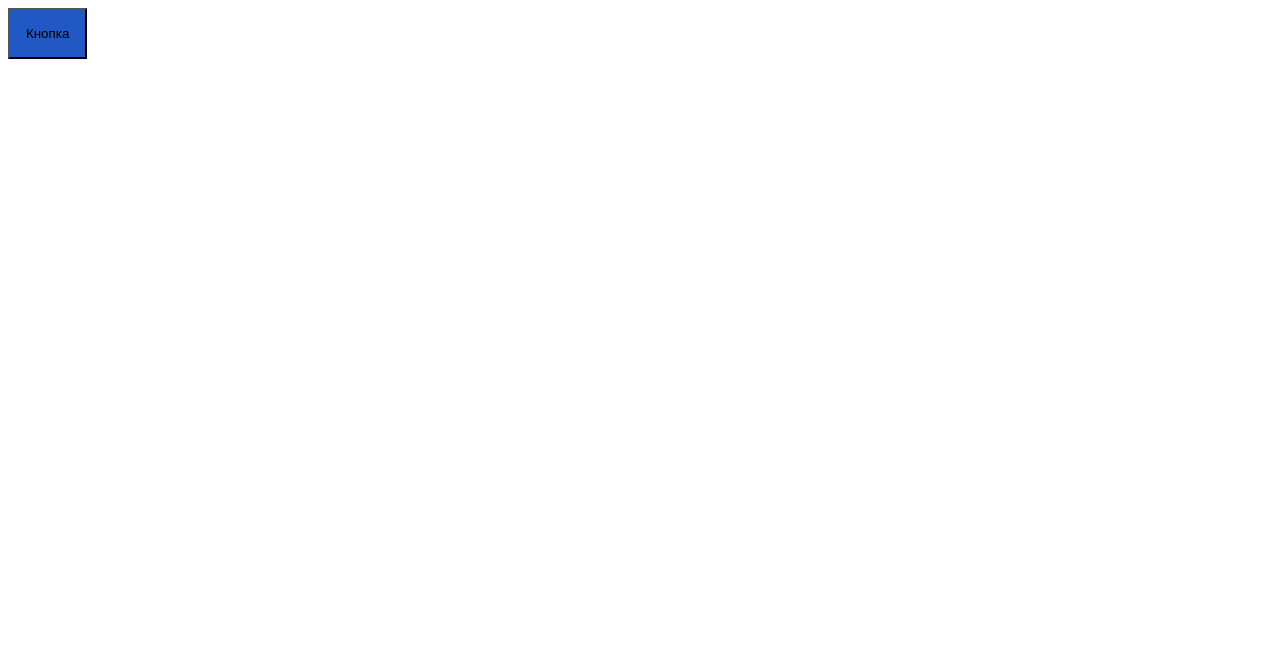
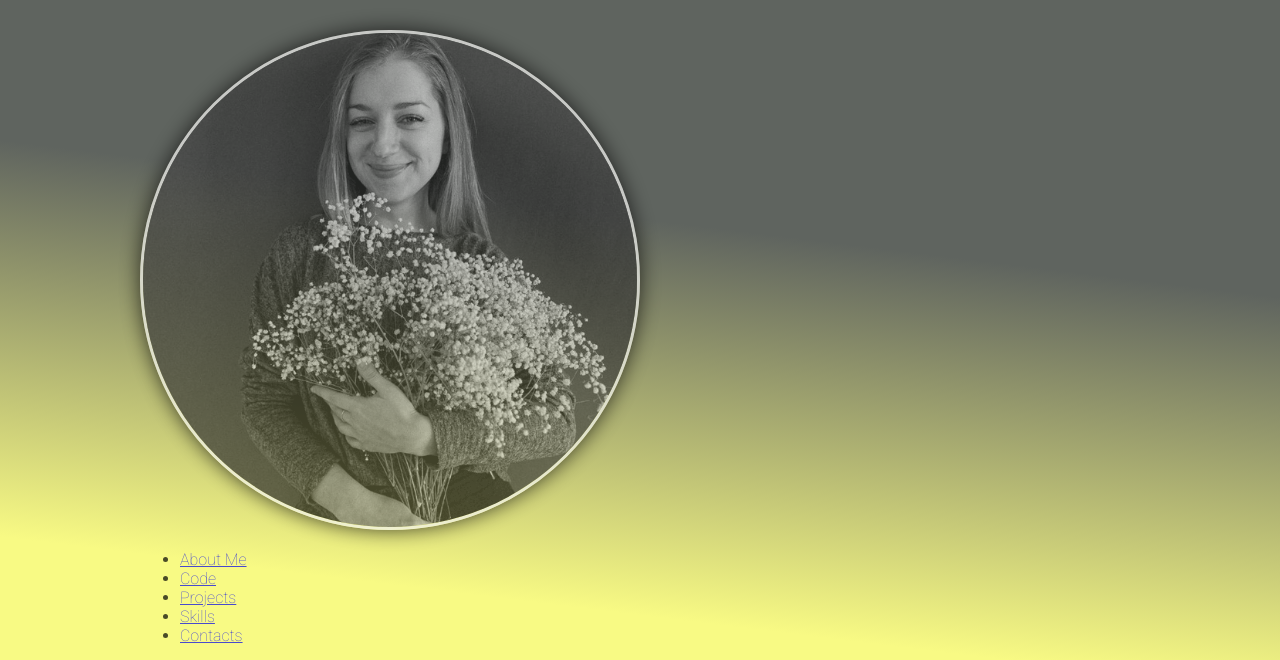
Before and after one commit to BelyakovaAV/rsschool-cv, a plain HTML site: page index.html in a window 1280 px wide. Shown: the top 660 px of the page. Drawn offline with Linux system fonts and the light colour scheme.

Commit message:
feat:creating a header block

```diff
--- a/index.html
+++ b/index.html
@@ -2,13 +2,63 @@
 <html lang="en">
 <head>
   <meta charset="UTF-8">
-  <meta http-equiv="X-UA-Compatible" content="IE=edge">
   <meta name="viewport" content="width=device-width, initial-scale=1.0">
   <link rel="stylesheet" href="style.css">
-  <title>Variable in CSS</title>
-
+  <link rel="icon" href="img/r11.ico">
+  <link rel="preconnect" href="https://fonts.googleapis.com">
+<link rel="preconnect" href="https://fonts.gstatic.com" crossorigin>
+<link href="https://fonts.googleapis.com/css2?family=Oswald:wght@400;700&family=Raleway:ital,wght@1,400;1,700&family=Roboto+Mono:wght@400;700&family=Roboto:ital,wght@0,100;1,400&display=swap" rel="stylesheet">
+<title>CV</title>
 </head>
 <body>
-  <button type="button" class="btn">Кнопка</button>
+  <header class="header">
+    <div class="container">
+        <div class="header__container">
+            <div class="header__photo">
+                <img src="img/foto.png" alt="photo" class="header__image">
+            </div>
+            <div class="header__content">
+                <nav class="header-menu">
+                    <ul class="header-menu__list">
+                        <li class="header-menu__item">
+                            <a href="#about" class="header-menu__link">About Me</a>
+                        </li>
+                        <li class="header-menu__item">
+                            <a href="#code" class="header-menu__link">Code</a>
+                        </li>
+                        <li class="header-menu__item">
+                            <a href="#projects" class="header-menu__link">Projects</a>
+                        </li>
+                        <li class="header-menu__item">
+                            <a href="#skills" class="header-menu__link">Skills</a>
+                        </li>
+                        <li class="header-menu__item">
+                            <a href="#contacts" class="header-menu__link">Contacts</a>
+                        </li>
+                    </ul>
+                </nav>
+                <div class="header__info">
+                    <h1 class="header__title">
+                        Belyakova Anastasiya>
+                    </h1>
+                    <h2 class="header__subtitle">
+                        Future front-end developer
+                    </h2>
+                </div>
+            </div>
+        </div>
+    </div>
+</header>
+
+<main class="main">
+  <div class="container">
+
+  </div>
+</main>
+<footer class="footer">
+  <div class="container">
+
+  </div>
+</footer>
 </body>
 </html>
--- a/style.css
+++ b/style.css
@@ -1,23 +1,29 @@
-:root {
-	--primary-color: #235ad1;
-	--unit: 1rem;
-	--primary-h: 220;
-	--primary-s: 70%;
-	--primary-l: 45%;
+body {
+  font-family: 'Roboto', sans-serif;
+  min-height: 100vh;
+  margin: 0; padding: 0;
+  display: flex;
+  flex-direction: column;
+  justify-content: space-between;
+  opacity: 0.7;
+  background: linear-gradient(187deg, #5f645f 30%, #f8fa84 70%);
 }
-
-.section-title {
-	color: var(--primary-color);
-	margin-top: var(--unit);
+.container {
+  width: 1000px;
+  height: 100%;
+  margin: 0 auto;
+  display: -webkit-box;
+  display: -ms-flexbox;
+  display: flex;
+  padding-top: 30px;
 }
-.featured-article {
-	--primary-color:#d14c23;
+* {
+  box-sizing: border-box;
 }
-.btn {
-	padding: var(--unit);
-	background-color: hsl(var(--primary-h), var(--primary-s), var(--primary-l));
-	transition: background-color 0.3s easy-out;
+.header__image {
+  width: 500px;
+  height: 500px;
+  border-radius: 55%;
+  box-shadow: 0 0 20px #050404;
+  border: 3px #f5f5f2 solid;
 }
-.btn:hover {
-	--primary-l: 80%;
-}
```
Also changed, not shown: img/foto.png (added), img/r11.ico (added).
